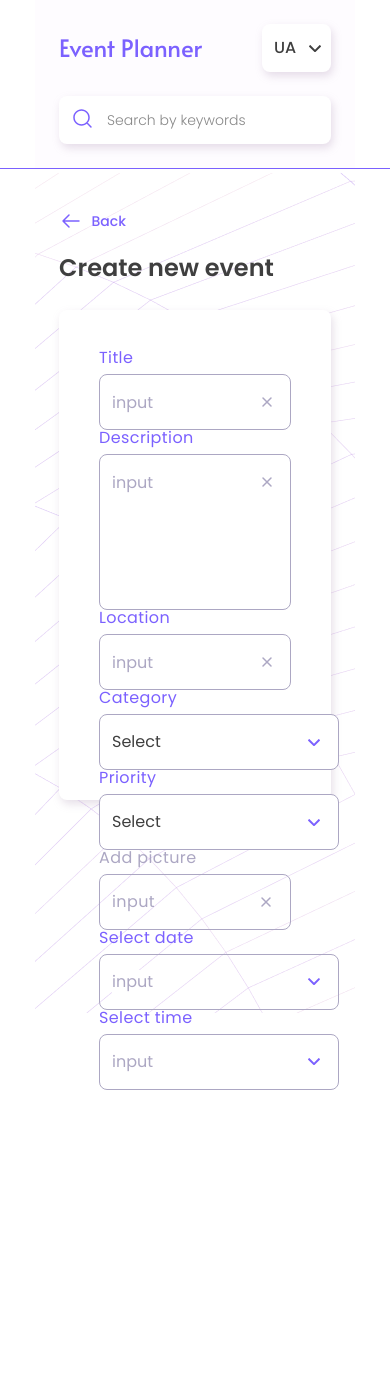
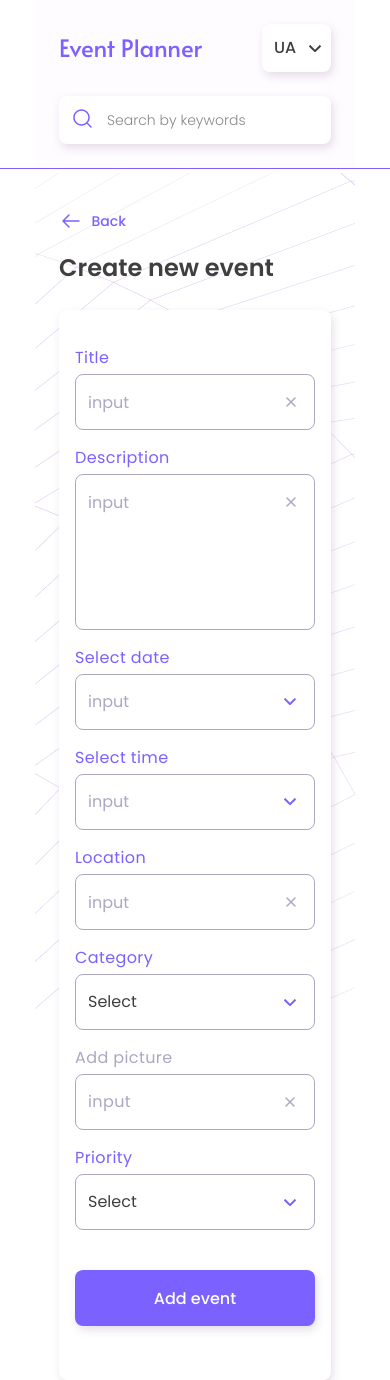
Before and after one commit to TarasIT/event-planner, a React (Create React App) app: page /event-planner/create-event in a window 390 px wide. Before the commit the page ends 1090 px from the top, so only its background shows below. Built offline with nearby package versions, Linux system fonts and the light colour scheme.

Commit message:
form for mobile and tablet is adapted

```diff
--- a/src/components/NewEventForm/NewEventForm.styled.tsx
+++ b/src/components/NewEventForm/NewEventForm.styled.tsx
@@ -1,32 +1,91 @@
 import { css, styled } from "styled-components";
 
-interface CreateEventFormProps {
-  titleInputValue?: string;
-  isTitleInputValid?: boolean;
-  isTitleInputCompleted?: boolean;
-}
-
 export const CreateEventForm = styled.form`
-  position: relative;
-  display: flex;
-  flex-wrap: wrap;
   width: 100%;
-  height: 490px;
   padding-top: 40px;
   padding-left: 40px;
   padding-right: 40px;
+  padding-bottom: 54px;
   border-radius: 8px;
 
   background: #fff;
   box-shadow: 2px 4px 9px 0px rgba(166, 141, 174, 0.28);
+
+  ${css`
+    @media screen and (max-width: 767px) {
+      padding-left: 16px;
+      padding-right: 16px;
+    }
+
+    @media screen and (min-width: 768px) and (max-width: 1279px) {
+      padding-left: 24px;
+      padding-right: 24px;
+      padding-bottom: 40px;
+    }
+  `}
 `;
 
-export const SvgSelectIcon = styled.svg`
-  position: absolute;
-  top: 50%;
-  left: 12px;
-  transform: translateY(-50%) rotate(-90deg);
-  width: 24px;
-  height: 24px;
-  fill: #7b61ff;
+export const Container = styled.div`
+  position: relative;
+  display: flex;
+  flex-direction: column;
+  flex-wrap: wrap;
+  column-gap: 42px;
+  row-gap: 20px;
+  margin-bottom: 60px;
+
+  ${css`
+    @media screen and (max-width: 767px) {
+      flex-wrap: nowrap;
+      margin-bottom: 40px;
+    }
+
+    @media screen and (min-width: 768px) and (max-width: 1279px) {
+      height: 480px;
+      column-gap: 24px;
+      margin-bottom: 40px;
+    }
+
+    @media screen and (min-width: 1280px) {
+      height: 280px;
+    }
+  `}
 `;
+
+export const AddEventButton = styled.button`
+  display: flex;
+  justify-content: center;
+  align-items: center;
+  margin-left: auto;
+
+  width: 193px;
+  height: 56px;
+  padding-top: 16px;
+  padding-bottom: 16px;
+  padding-left: 12px;
+  padding-right: 12px;
+  border-radius: 8px;
+  border: none;
+
+  color: #fff;
+  font-family: Poppins;
+  font-size: 16px;
+  font-style: normal;
+  font-weight: 500;
+  line-height: normal;
+
+  background: #7b61ff;
+  box-shadow: 2px 4px 9px 0px rgba(166, 141, 174, 0.28);
+  cursor: pointer;
+  transition: background 300ms;
+
+  &:hover {
+    background: #6243ff;
+  }
+
+  ${css`
+    @media screen and (max-width: 767px) {
+      width: 240px;
+    }
+  `}
+`;
--- a/src/components/NewEventForm/NewEventForm.tsx
+++ b/src/components/NewEventForm/NewEventForm.tsx
@@ -3,7 +3,11 @@ import {
   parseEventsFromLS,
   saveEventToLS,
 } from "../../services/LocalStorageService";
-import { CreateEventForm } from "./NewEventForm.styled";
+import {
+  AddEventButton,
+  CreateEventForm,
+  Container,
+} from "./NewEventForm.styled";
 import { NewEvent } from "../../types/types";
 import { EventTitleInput } from "../EventTitleInput/EventTitleInput";
 import { EventLocationInput } from "../EventLocationInput/EventLocationInput";
@@ -15,14 +19,9 @@ import { EventDateInput } from "../EventDateInput/EventDateInput";
 import { EventTimeInput } from "../EventTimeInput/EventTimeInput";
 
 export const NewEventForm: FC = (): JSX.Element => {
-  const [selectedDate, setSelectedDate] = useState<string>("");
   const [events, setEvents] = useState<NewEvent[]>([]);
 
   const STORAGE_KEY = "events";
-
-  const handleDateChange = (e: ChangeEvent<HTMLInputElement>) => {
-    setSelectedDate(e.target.value);
-  };
 
   useEffect(() => {
     setEvents(parseEventsFromLS(STORAGE_KEY));
@@ -40,7 +39,7 @@ export const NewEventForm: FC = (): JSX.Element => {
     const newEvent = {
       title: "title of event",
       decription: "some description of new event",
-      date: selectedDate,
+      date: "some date",
       time: "time-of-new-event",
       location: "some location",
       category: "some category",
@@ -54,14 +53,19 @@ export const NewEventForm: FC = (): JSX.Element => {
 
   return (
     <CreateEventForm onSubmit={handleFormSubmit}>
-      <EventTitleInput />
-      <EventDescriptionInput />
-      <EventLocationInput />
-      <EventCategoryInput />
-      <EventPriorityInput />
-      <EventImageInput />
-      <EventDateInput />
-      <EventTimeInput />
+      <Container>
+        <EventTitleInput />
+        <EventDescriptionInput />
+        <EventDateInput />
+        <EventTimeInput />
+        <EventLocationInput />
+        <EventCategoryInput />
+        <EventImageInput />
+        <EventPriorityInput />
+      </Container>
+      <AddEventButton>
+        <span>Add event</span>
+      </AddEventButton>
     </CreateEventForm>
   );
 };
```
